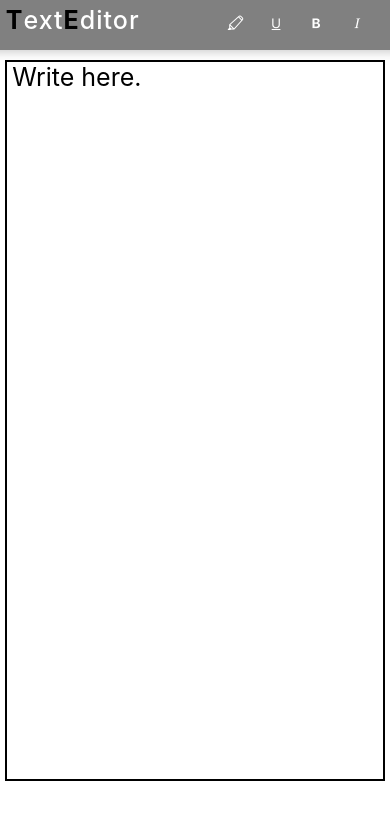
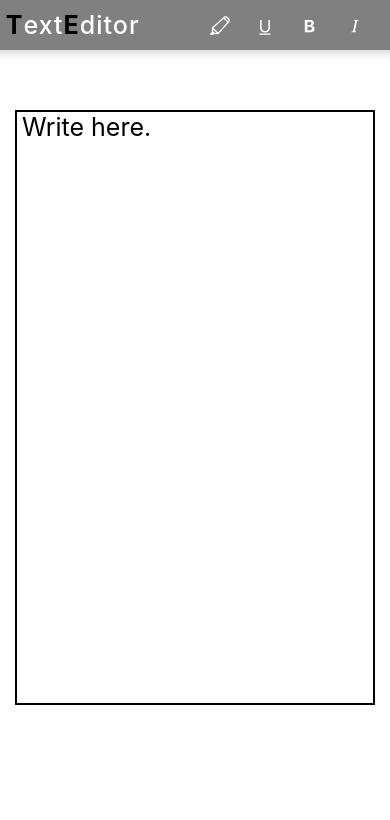
Before and after one commit to ajaymehra8/Tiptap-Editor, a React (Create React App) app: page / in a window 390 px wide. Shown: the top 820 px of the page. Built offline with nearby package versions, Linux system fonts and the light colour scheme.

Commit message:
Some change in style

```diff
--- a/src/App.css
+++ b/src/App.css
@@ -22,6 +22,8 @@ h1 span{
 .menu-bar {
   display: flex;
   justify-content: space-between;
+  align-items: center;
+
   height: 40px;
   width: 97vw;
   padding: 5px 20px !important;
@@ -31,10 +33,10 @@ h1 span{
 }
 
 button {
-  padding: 5px 10px;
+  padding: 4px 10px;
   margin-right: 5px;
   cursor: pointer;
-  font-size: clamp(15px,4vw,20px);
+  font-size: clamp(20px,4vw,20px);
   background-color: gray;
   border: none;
   color: white;
@@ -44,11 +46,24 @@ button {
 .btns {
   position: absolute;
   right: 10px;
-  top: 10px;
+  top: 0;
   display: flex;
+  align-items: center;
+  justify-content: center;
+  height: 54px;
+
 }
 button.is-active {
   background:white;
   color: black;
   font-weight: bold;
 }
+@media (max-width:500px) {
+  .ProseMirror{
+    height: 70vh;
+    width: 90vw;
+    align-self: center;
+    margin-top: 50px;
+  }
+
+}
--- a/src/Components/MenuBar.jsx
+++ b/src/Components/MenuBar.jsx
@@ -20,28 +20,28 @@ const MenuBar = ({ editor }) => {
       <div className="btns">
         <button
           onClick={() => editor.chain().focus().toggleHighlight().run()}
-          className={editor.isActive("highlight") ? "is-active btn" : ""}
+          className={editor.isActive("highlight") ? "is-active " : ""}
         >
           <i className="bi bi-highlighter"></i>
         </button>
 
         <button
           onClick={() => editor.chain().focus().toggleUnderline().run()}
-          className={editor.isActive("underline") ? "is-active btn" : ""}
+          className={editor.isActive("underline") ? "is-active " : ""}
         >
           <i className="bi bi-type-underline"></i>
         </button>
 
         <button
           onClick={() => editor.chain().focus().toggleBold().run()}
-          className={editor.isActive("bold") ? "is-active btn" : ""}
+          className={editor.isActive("bold") ? "is-active " : ""}
         >
           <i className="bi bi-type-bold"></i>
         </button>
 
         <button
           onClick={() => editor.chain().focus().toggleItalic().run()}
-          className={editor.isActive("italic") ? "is-active btn" : ""}
+          className={editor.isActive("italic") ? "is-active " : ""}
         >
           <i className="bi bi-type-italic"></i>
         </button>
```
